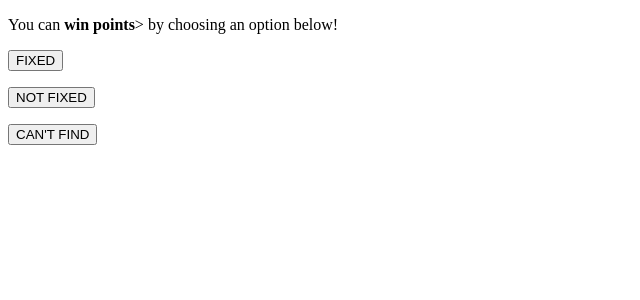
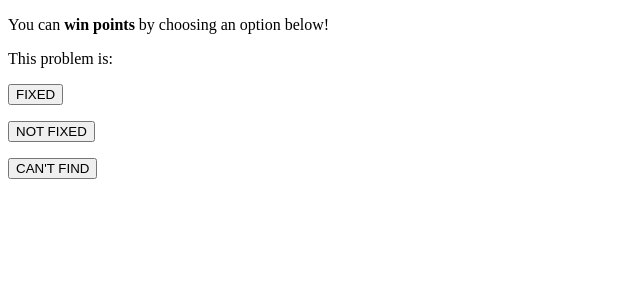
Before and after one commit to mysociety/fmsgame, a Django app: page /issue/1/ in a window 1280 px wide. Shown: the top 300 px of the page, without its empty margins (0-640 px from the left). Run offline with Django 3.2, Linux system fonts and the light colour scheme; the visitor is signed in with stand-in values (Sample User, id 1); parts of the project's set-up code (start-up, migrations or seed data) failed here and were passed over.

Commit message:
fixed spurious angle bracket

```diff
--- a/fmsgame_project/templates/issue.html
+++ b/fmsgame_project/templates/issue.html
@@ -5,9 +5,12 @@
     </head>
     <body>
         <p>
-            You can <strong>win points</strong>>
+            You can <strong>win points</strong>
             by choosing an option below!
         </p>
+
+        <p>
+            This problem is:
         <p>
             <form action="" method="post">
                 <input type="hidden" name="action" value="fixed">
```
